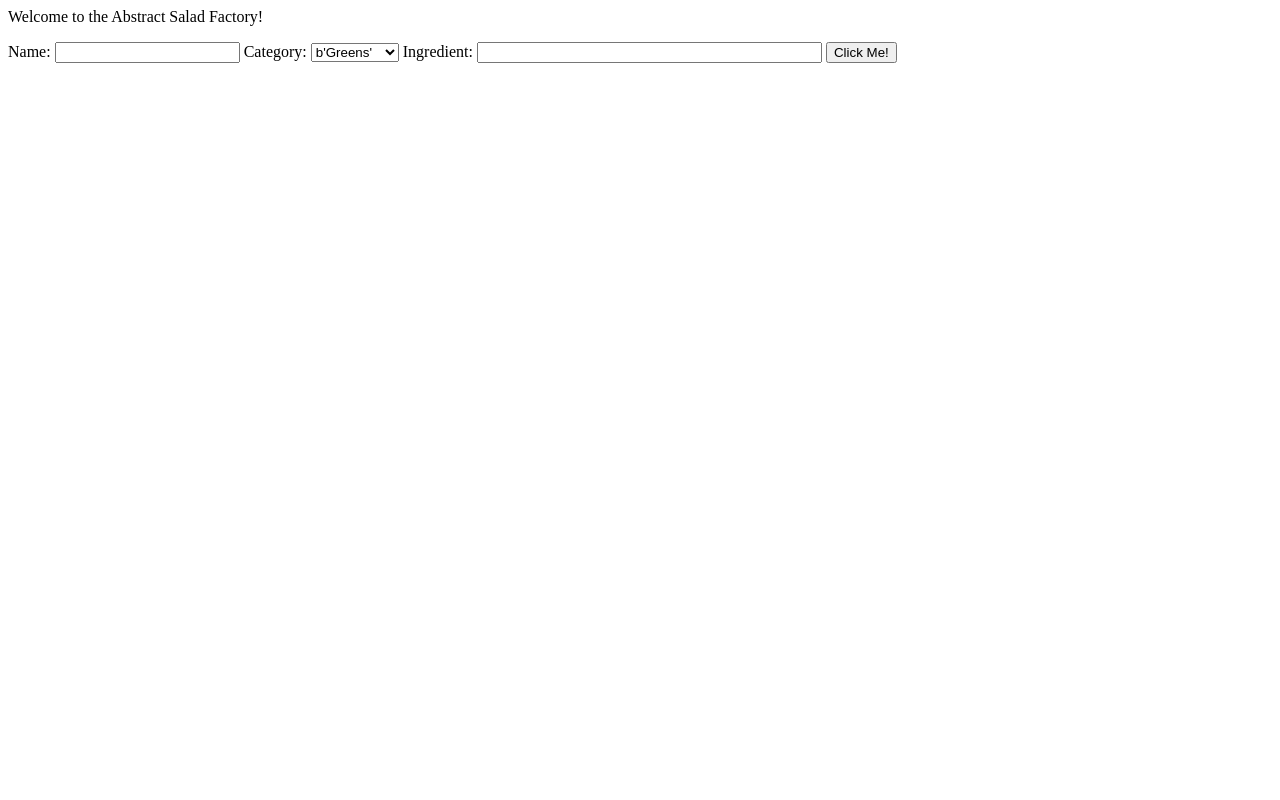
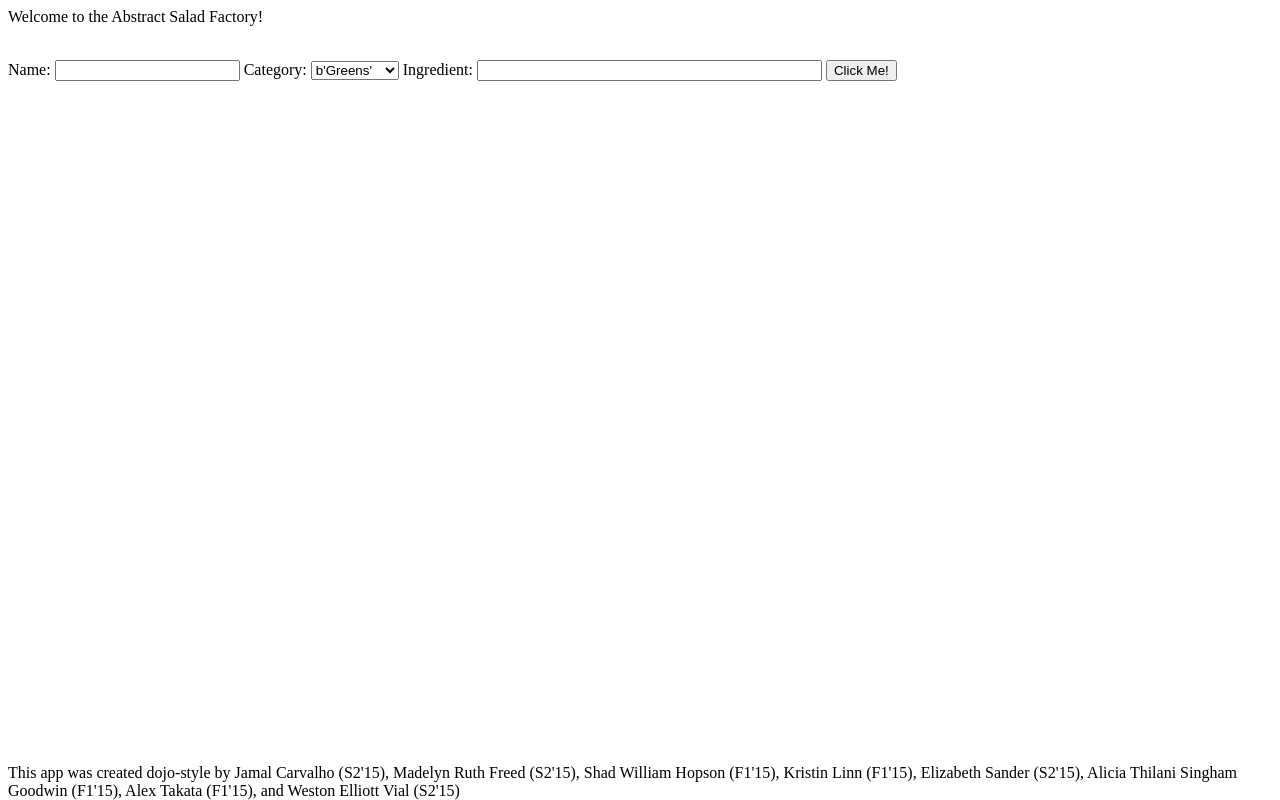
Before and after one commit to asinghamgoodwin/AbstractSalad, a Flask app: page / in a window 1280 px wide. Run offline with Flask 2, Linux system fonts and the light colour scheme; data comes from the database, SQL or seed files in the repository; parts of the project's set-up code (start-up, migrations or seed data) failed here and were passed over.

Commit message:
adding attribution

```diff
--- a/templates/index.html
+++ b/templates/index.html
@@ -3,8 +3,17 @@
 <html>
     <head>
     </head>
+    <style type ="text/css" >
+    .footer{
+       position: fixed;
+       /*text-align: center;    */
+       bottom: 0px;
+       width: 100%;
+    }
+    </style>
     <body>
         <p>Welcome to the Abstract Salad Factory! </p>
+        <br>
         <!-- {% for ing in ingredient_list %}
             <p> {{ing}} </p>
         {% endfor %} -->
@@ -28,5 +37,6 @@
             <input type="text" name="ingredient">
             <button>GO DO</button>
         </form>             -->
+        <div class="footer"> This app was created dojo-style by Jamal Carvalho (S2'15), Madelyn Ruth Freed (S2'15), Shad William Hopson (F1'15), Kristin Linn (F1'15), Elizabeth Sander (S2'15), Alicia Thilani Singham Goodwin (F1'15), Alex Takata (F1'15), and Weston Elliott Vial (S2'15)</div>
     </body>
 </html>
```
